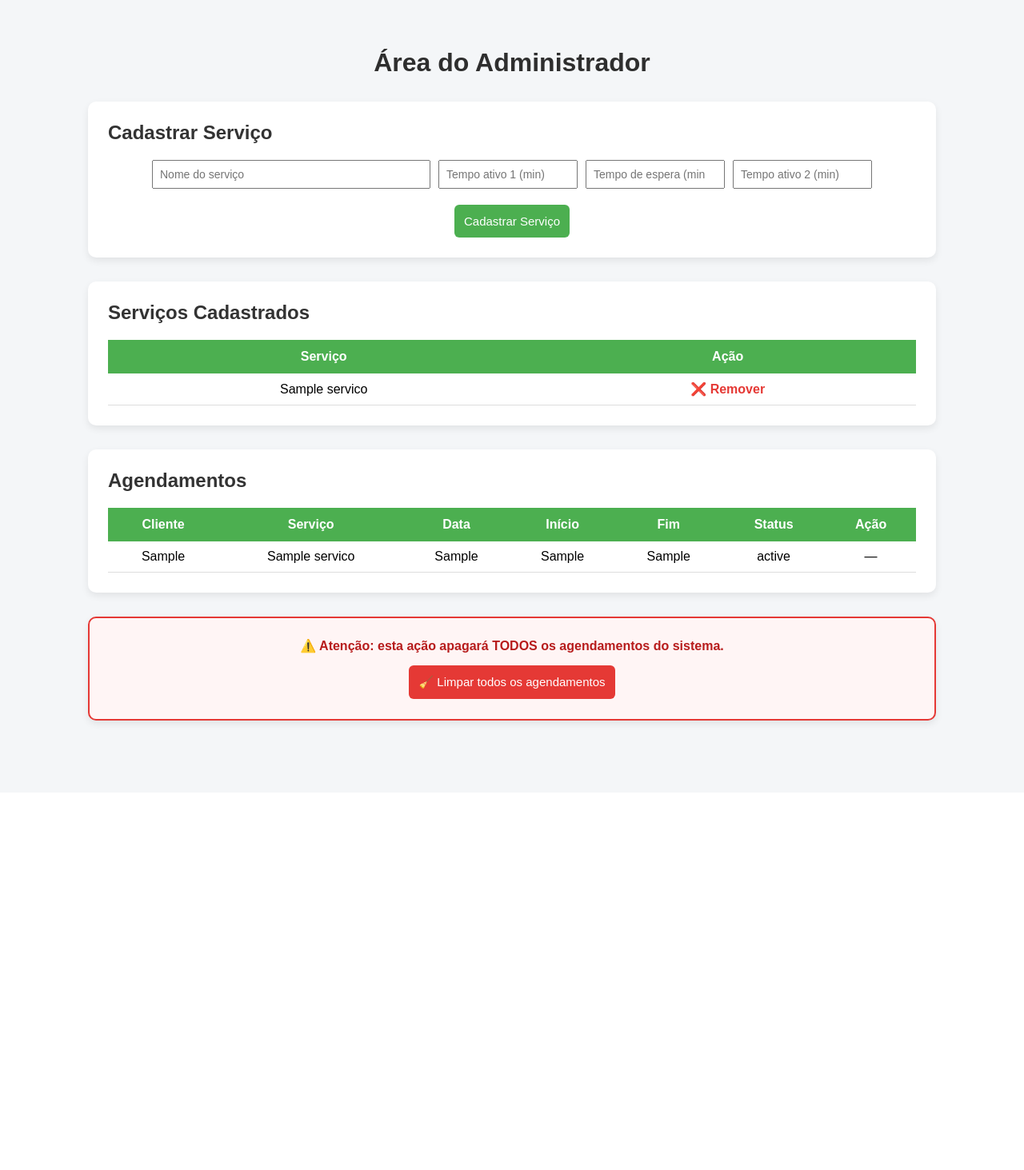
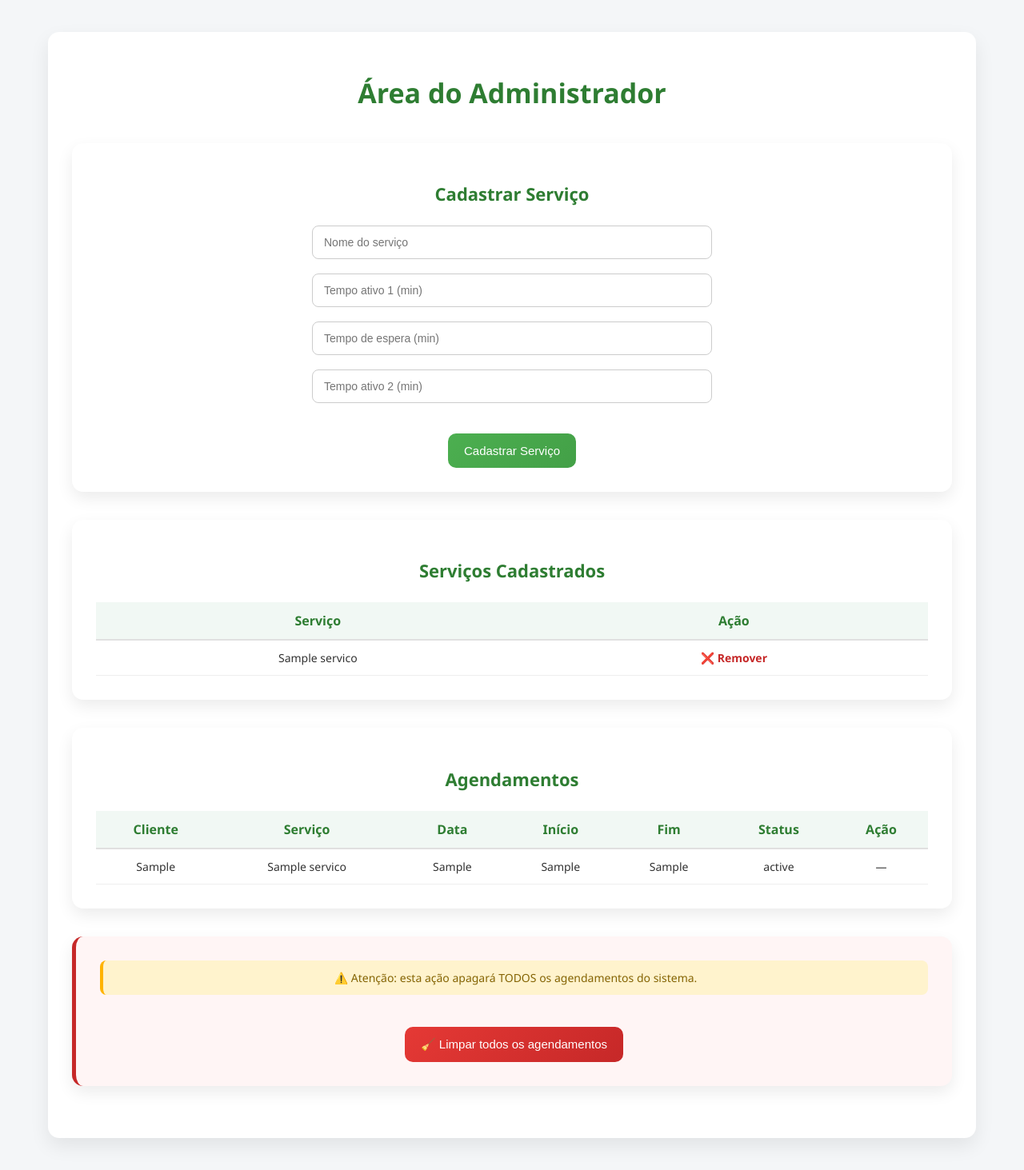
Before and after one commit to deborabruna07/SGA-Sistema-de-Gestao-e-Agendamento, a Flask app: page /admin in a window 1280 px wide. Shown: the whole page at 80% size. Before the commit the page ends 911 px from the top, so only its background shows below. Run offline with Flask 3, Linux system fonts and the light colour scheme; tables that the repository leaves empty hold one stand-in row (values such as "Sample post").

Commit message:
Atualização de layout geral da área do Admin

```diff
--- a/static/admin.css
+++ b/static/admin.css
@@ -1,133 +1,154 @@
-/* RESET */
-* {
-    box-sizing: border-box;
-    margin: 0;
-    padding: 0;
+/* ================================
+   CONFIGURAÇÕES GERAIS
+================================ */
+html, body {
+    min-height: 100%;
 }
 
 body {
-    font-family: Arial, sans-serif;
+    font-family: "Segoe UI", Arial, sans-serif;
     background: #f4f6f8;
+    margin: 0;
+    padding: 0;
+    color: #333;
 }
 
-/* CONTAINER */
+/* ================================
+   CONTAINER ADMIN
+================================ */
 .admin-container {
     max-width: 1100px;
     margin: 40px auto;
-    padding: 20px;
+    background: #ffffff;
+    padding: 30px;
+    border-radius: 14px;
+    box-shadow: 0 10px 25px rgba(0,0,0,.08);
 }
 
-/* TÍTULOS */
+/* ================================
+   TÍTULOS
+================================ */
 .admin-container h1 {
     text-align: center;
-    margin-bottom: 30px;
-    color: #2e2e2e;
+    font-size: 34px;
+    color: #2e7d32;
+    margin-bottom: 40px;
 }
 
 .admin-container h2 {
-    margin-bottom: 20px;
-    color: #333;
+    text-align: center;
+    font-size: 22px;
+    color: #2e7d32;
+    margin-bottom: 25px;
 }
 
-/* CARDS */
+/* ================================
+   CARDS
+================================ */
 .admin-card {
     background: #ffffff;
-    padding: 25px;
-    border-radius: 10px;
-    margin-bottom: 30px;
-    box-shadow: 0 4px 10px rgba(0,0,0,0.08);
+    padding: 30px;
+    margin-top: 20px;
+    border-radius: 14px;
+    margin-bottom: 35px;
+    box-shadow: 0 8px 20px rgba(0,0,0,0.08);
 }
 
-/* FORMULÁRIO */
-.admin-form {
-    display: grid;
-    grid-template-columns: repeat(auto-fit, minmax(220px, 1fr));
-    gap: 15px;
+.admin-card.perigo {
+    border-left: 5px solid #c62828;
+    text-align: center;
+    background: #fff5f5;
 }
 
-.admin-form input {
-    padding: 10px;
-    border-radius: 6px;
-    border: 1px solid #ccc;
+/* ================================
+   FORMULÁRIO SERVIÇO
+================================ */
+.form-servico {
+    display: flex;
+    flex-direction: column;
+    gap: 18px;
+    max-width: 500px;
+    margin: 0 auto;
 }
 
-/* BOTÕES */
+.form-servico input {
+    padding: 12px 14px;
+    border-radius: 8px;
+    border: 1px solid #ccc;
+    font-size: 14px;
+}
+
+.form-servico input:focus {
+    outline: none;
+    border-color: #4CAF50;
+    box-shadow: 0 0 0 2px rgba(76,175,80,.2);
+}
+
+
+/* ================================
+   BOTÕES
+================================ */
 .btn-admin {
-    grid-column: 1 / -1;
-    padding: 12px;
+    padding: 13px 20px;
+    width: 220;
+    margin-top: 20px;
+    align-self: center;
+    border-radius: 10px;
     border: none;
-    border-radius: 6px;
-    background: #4CAF50;
+    cursor: pointer;
+    font-size: 15px;
     color: #fff;
-    font-size: 15px;
-    cursor: pointer;
+    background: linear-gradient(135deg, #4CAF50, #43a047);
+    transition: all .2s ease;
 }
 
 .btn-admin:hover {
-    background: #43a047;
+    box-shadow: 0 6px 14px rgba(76,175,80,.35);
 }
 
 .btn-danger {
-    background: #e53935;
+    background: linear-gradient(135deg, #e53935, #c62828);
 }
 
 .btn-danger:hover {
-    background: #c62828;
+    box-shadow: 0 6px 14px rgba(229,57,53,.35);
 }
 
-/* TABELA */
+/* ================================
+   TABELAS
+================================ */
 .admin-table {
     width: 100%;
     border-collapse: collapse;
+    margin-top: 15px;
 }
 
 .admin-table th {
-    background: #4CAF50;
-    color: white;
+    background: #f1f8f4;
+    color: #2e7d32;
+    font-weight: 600;
     padding: 12px;
+    text-align: center;
+    border-bottom: 2px solid #e0e0e0;
 }
 
 .admin-table td {
-    padding: 10px;
+    padding: 12px;
     text-align: center;
-    border-bottom: 1px solid #ddd;
+    border-bottom: 1px solid #eee;
+    font-size: 14px;
 }
 
-/* LINKS */
-.link-cancelar {
-    color: #e53935;
-    text-decoration: none;
-    font-weight: bold;
+.admin-table tr:hover {
+    background: #f9fffb;
 }
 
-.link-cancelar:hover {
-    text-decoration: underline;
-}
-
-/* ÁREA DE PERIGO */
-.perigo {
-    border: 2px solid #e53935;
-    background: #fff5f5;
-    text-align: center;
-}
-
-.alerta-admin {
-    color: #b71c1c;
-    font-weight: bold;
-    margin-bottom: 15px;
-}
-
-/* MENSAGEM ADMIN */
-.msg-admin {
-    text-align: center;
-    color: #2e7d32;
-    font-weight: bold;
-    margin-top: 20px;
-}
-
+/* ================================
+   LINKS DE AÇÃO
+================================ */
 .link-remover {
-    color: #e53935;
-    font-weight: bold;
+    color: #c62828;
+    font-weight: 600;
     text-decoration: none;
 }
 
@@ -135,22 +156,55 @@ body {
     text-decoration: underline;
 }
 
-.form-servico {
-    display: grid;
-    grid-template-columns: 2fr 1fr 1fr 1fr; /* nome maior, tempos menores */
-    gap: 10px;
-    max-width: 900px;
-    margin: 0 auto;
+.link-cancelar {
+    color: #e53935;
+    font-weight: 600;
+    text-decoration: none;
 }
 
-.form-servico input {
-    width: 100%;
-    padding: 8px;
-    font-size: 14px;
+.link-cancelar:hover {
+    text-decoration: underline;
 }
 
-.form-servico button {
-    grid-column: span 4;   /* botão embaixo */
-    max-width: 250px;
-    margin: 10px auto 0;
+/* ================================
+   ALERTAS
+================================ */
+.alerta-admin {
+    background: #fff3cd;
+    color: #856404;
+    padding: 12px 15px;
+    border-radius: 8px;
+    margin-bottom: 20px;
+    font-size: 14px;
+    border-left: 4px solid #ffb300;
 }
+
+/* ================================
+   MENSAGENS FLASH
+================================ */
+.msg-admin {
+    background: #e8f5e9;
+    color: #2e7d32;
+    padding: 12px 15px;
+    border-radius: 8px;
+    margin: 20px auto;
+    max-width: 500px;
+    text-align: center;
+    font-weight: 600;
+    box-shadow: 0 4px 10px rgba(0,0,0,0.08);
+}
+
+/* ================================
+   RESPONSIVO
+================================ */
+@media (max-width: 700px) {
+    .admin-container {
+        padding: 20px;
+    }
+
+    .admin-table th,
+    .admin-table td {
+        font-size: 13px;
+        padding: 10px;
+    }
+}
```
